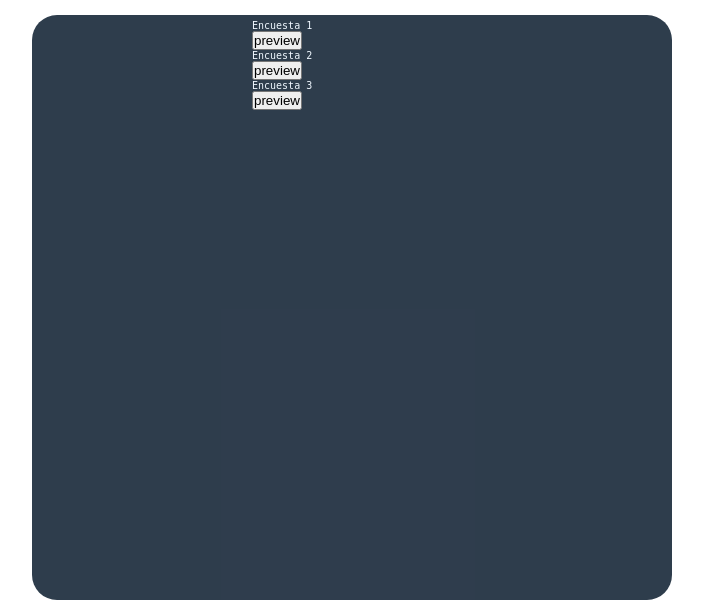
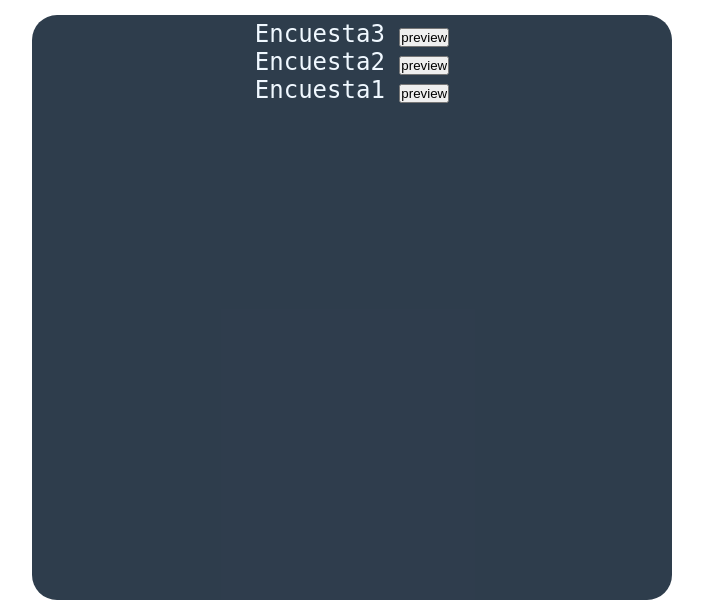
Before and after one commit to MilenkoBonacich/Questionaire_Project, a Flask app: page /watchE in a window 1280 px wide. Shown: the part 200-800 px from the top of the page, without its empty margins (288-991 px from the left). Run offline with Flask 2, Linux system fonts and the light colour scheme; some libraries are stand-ins or nearby versions.

```diff
--- a/mauri/hello.py
+++ b/mauri/hello.py
@@ -37,7 +37,7 @@ def watchE():
         # comment_form = forms.CommentForm(request.form)
         # print(comment_form)
     else:
-        titulos={"Encuesta 1","Encuesta 2","Encuesta 3"}
+        titulos={"Encuesta1","Encuesta2","Encuesta3"}
         return render_template("watchE.html",titulos=titulos)
 
 @app.route("/agreeE")
@@ -52,14 +52,15 @@ def agreeE():
 # # def previewE():
 # #     return render_template("previewE.html")
 
-@app.route("/watchE/previewE")
-def preview():
-    titulo="Encuesta 82"
+@app.route("/previewE/<param>/")
+def preview(param):
+
+    # titulo="Encuesta 82"
     npreguntas=["Le gusta el queso?","Come flan?","Va al baño seguido?","LLora por las noches?","Juega lolcito?"]
     alter1=["si","no"]
     # alter2={"si","no"}
     context = {
-        'titulo' : titulo,
+        'titulo' : '{}'.format(param),
         'npreguntas' : npreguntas,
         'alter1' : alter1,
     }
--- a/mauri/static/css/stylewatchE.css
+++ b/mauri/static/css/stylewatchE.css
@@ -48,11 +48,17 @@ main .contenedor{
     width: 50%;
     border-radius: 25px;
     background-color: rgba(40, 55, 71, 0.967);
-    display: grid;
-    grid-template-columns: 10rem 10rem;
-    grid-template-rows: 5rem;
+    display: flex;
+    /* grid-template-columns: 10rem 10rem;
+    grid-template-rows: 5rem; */
     justify-content: center;
     color: aliceblue;
+}
+
+main .contenedor form{
+    display: flex;
+    flex-direction: column;
+    font-size: x-large;
 }
 
 main .contenedor button{
--- a/mauri/templates/watchE.html
+++ b/mauri/templates/watchE.html
@@ -16,10 +16,10 @@
 
     <main>
         <div class="contenedor">
-            <form  >
+            <form >
             {% for ti in titulos %}
 
-            <label>{{ ti }} <input type="submit" name="{{ti}}" value="preview"></label>
+            <label>{{ ti }} <input type="submit" value="preview" formaction="./previewE/{{ti}}"></label>
 
             {% endfor %}
             </form>
```
Also changed, not shown: mauri/templates/previewE.html (+3 -4 lines).
